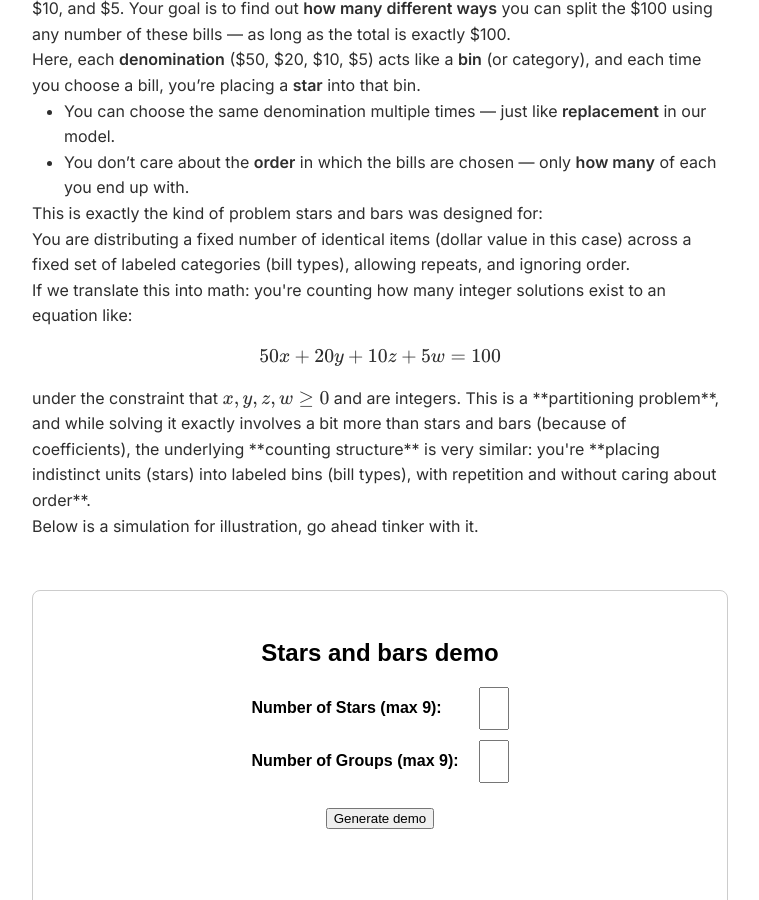
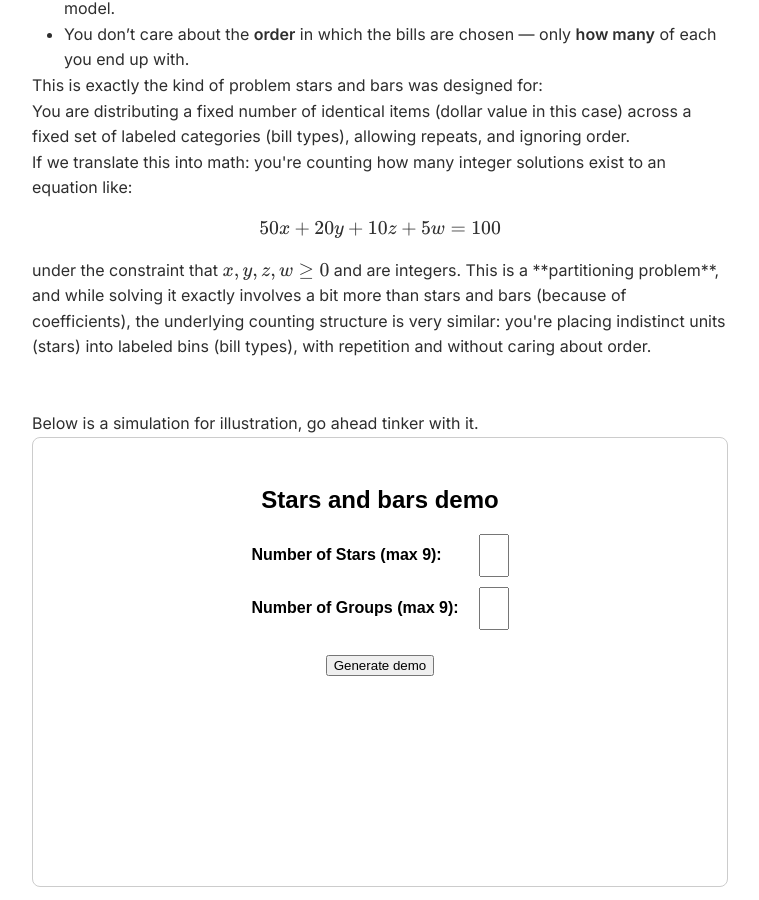
Before and after one commit to 21f3002975/21f3002975.github.io, a Jekyll site: the page built from index.md, in a window 1280 px wide and 900 px high, scrolled down 9595 px. Shown: the whole window, without its empty margins (324-1083 px from the left). Built offline with Jekyll 4.4.1, drawn with Linux system fonts in a browser that asks for light colours; nearby versions of some CDN libraries; some of the changed text lies outside the part shown.

Commit message:
Proof reading

```diff
--- a/index.md
+++ b/index.md
@@ -37,7 +37,7 @@ As the world entered the era of reason and then computation, counting evolved ag
 </ul>
 
 In the 20th and 21st centuries, counting took on new forms through statistical physics and computer science. Combinatorics now powers everything from quantum state calculations to AI search algorithms, from data compression to genome sequencing.
-<br><br>
+
 
 ## Notation
 
@@ -100,7 +100,6 @@ Answering these two questions on order and repitition yields 4 separate categori
 ## A Short De-tour First
 
 Prior to getting into each counting problem and its solutions, let us take a quick detour and learn a powerful tool to solve counting problems in general. This is particularly useful in combinatorics. It is called the **Story Proof** !
-
 
 ### The Power of Story Proofs in Counting
 
@@ -175,7 +174,6 @@ And most importantly, it shows *why* the identity is true—not just *that* it i
 
 Story proofs like this are a central technique in combinatorics because they link **counting** to **context**. They turn numbers into narratives—and in doing so, reveal patterns that algebra alone might hide.
 
-
 ## The Big Four
 
 Now let us get back to the main focus of our article.
@@ -226,9 +224,8 @@ Now generalize this argument for \( k \) positions with \( n \) choices for each
   <li>\( n \times n \times \cdots \times n = n^k \)</li>
 </ul>
 
+<br><br>
 Below is a simulation for illustration, go ahead tinker with it.
-
-<br><br>
 
 <iframe src="/visualizations/ordered-replacement.html" width="100%" height="450" style="border: 1px solid #ccc; border-radius: 8px;"></iframe>
 
@@ -248,7 +245,6 @@ $$
 </p>
 Below is a simulation for illustration, go ahead tinker with it.
 
-<br><br>
 <iframe src="/visualizations/ordered-no-replacement.html" width="100%" height="450" style="border: 1px solid #ccc; border-radius: 8px;"></iframe>
 
 
@@ -268,7 +264,7 @@ Instead of thinking about *choosing items*, imagine we are **distributing \( k \
   <li>Since we can place multiple stars in the same bin, we're allowing <strong>repetition</strong> (i.e., selection with replacement).</li>
   <li>Since the stars are identical, we’re only interested in <strong>how many stars end up in each bin</strong>, not the order they were placed — making this <strong>unordered</strong>.</li>
 </ul>
-<br><br>
+
 This reframes our problem as:
 > In how many ways can we place \( k \) identical stars into \( n \) labeled bins?
 
@@ -316,12 +312,13 @@ $$
 50x + 20y + 10z + 5w = 100
 $$
 
-under the constraint that \( x, y, z, w \geq 0 \) and are integers. This is a **partitioning problem**, and while solving it exactly involves a bit more than stars and bars (because of coefficients), the underlying **counting structure** is very similar: you're **placing indistinct units (stars) into labeled bins (bill types), with repetition and without caring about order**.
+under the constraint that \( x, y, z, w \geq 0 \) and are integers. This is a **partitioning problem**, and while solving it exactly involves a bit more than stars and bars (because of coefficients), the underlying counting structure is very similar: you're placing indistinct units (stars) into labeled bins (bill types), with repetition and without caring about order.
 </p>
 
+
+<br><br>
 Below is a simulation for illustration, go ahead tinker with it.
 
-<br><br>
 <iframe src="/visualizations/unordered-replacement.html" width="100%" height="450" style="border: 1px solid #ccc; border-radius: 8px;"></iframe>
 
 
@@ -336,7 +333,6 @@ Suppose you're forming a **committee of 3 people from a group of 10**. The key c
   <li>For the second, 9 remaining choices.</li>
   <li>For the third, 8 choices.</li>
 </ul>
-<br><br>
 
 <p>
   That gives us \( 10 \times 9 \times 8 = 720 \) different <strong>ordered</strong> outcomes. But in this committee scenario, choosing (Alice, Bob, Carol) is <strong>the same as</strong> (Carol, Bob, Alice) — they all lead to the same group of people. So these 720 outcomes <strong>overcount</strong> what we actually want.
@@ -375,9 +371,9 @@ This is called a **combination**, or more informally, **“n choose k”**.
 
 It gives the number of ways to choose \( k \) items from \( n \), **ignoring order and without replacement**.
 
-Check the simulator and tinker with it.
+<br><br>
+Check the given below simulator and tinker with it to better understand.
 
-<br><br>
 <iframe src="/visualizations/unordered-no-replacement.html" width="100%" height="450" style="border: 1px solid #ccc; border-radius: 8px;"></iframe>
 
 
@@ -402,8 +398,6 @@ In short: **Before you can measure chance, you must know how to count.**
 
 ---
 
-
-
 <span style="font-size: 0.9em; color: #555;">
 This content was developed and compiled as part of a learning project exploring foundational ideas in combinatorics and probability for the <em>Discrete Mathematics ES214</em> course at IIT Gandhinagar.<br>
 <span style="font-size: 0.9em; color: #777;">
```
